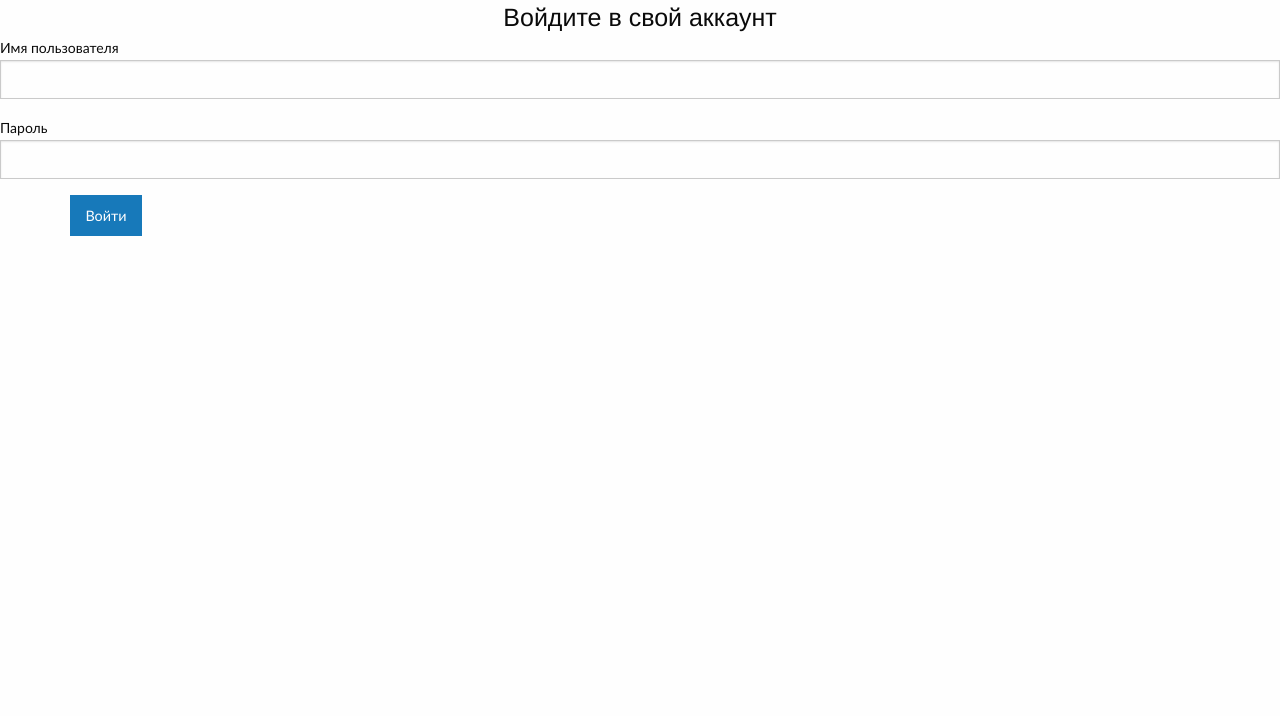
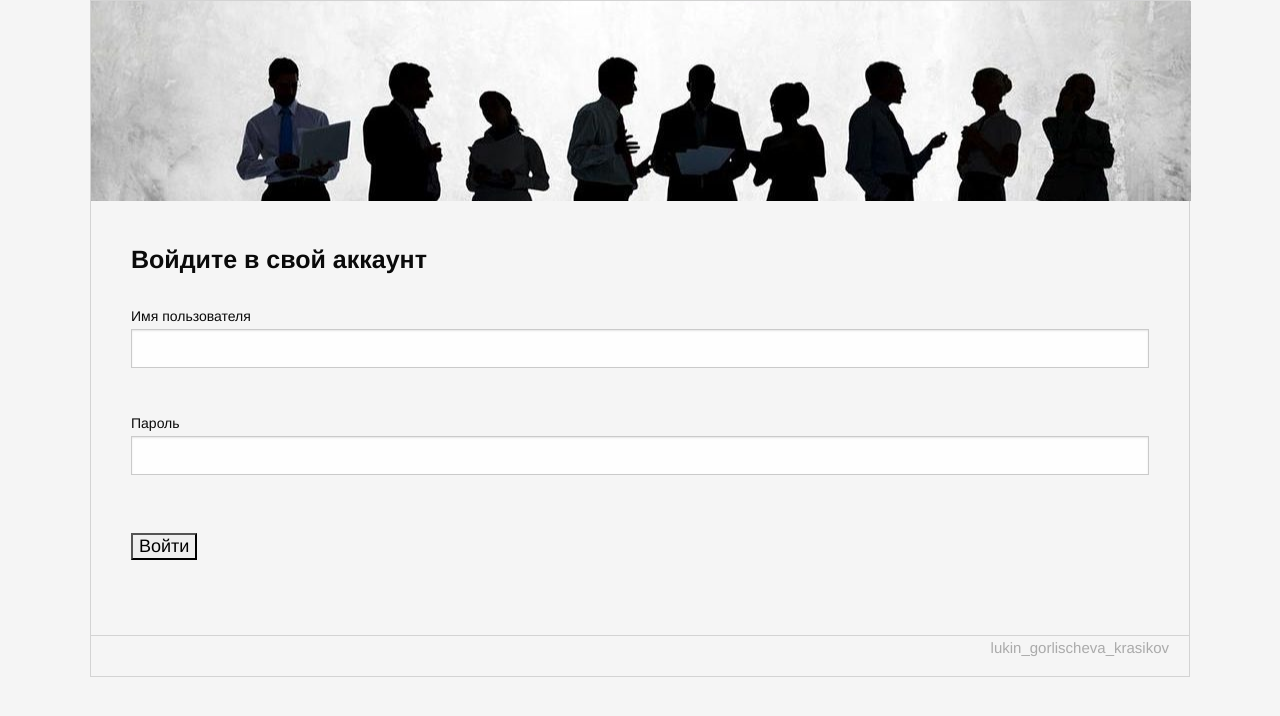
Before and after one commit to Jokerkras/GroupBuy, a Django app: page /login/ in a window 1280 px wide. Shown: the top 716 px of the page. Run offline with Django 3.2, Linux system fonts and the light colour scheme; some libraries are stand-ins or nearby versions.

Commit message:
change login page

```diff
--- a/GroupBuyApp/static/css/style.css
+++ b/GroupBuyApp/static/css/style.css
@@ -108,12 +108,16 @@ input{
 }
 
 .go{
-	margin:0px;
+	margin: 15px 0px;
 }
 
 .buttonCreate{
 	margin:25px 10px 25px 0;
 	font-size:18px;
+}
+
+.margR{
+	margin-right: 85px;
 }
 
 .textbox{
--- a/GroupBuyApp/templates/login.html
+++ b/GroupBuyApp/templates/login.html
@@ -2,24 +2,32 @@
 <!DOCTYPE html>
 <html lang="ru">
 <head>
-    <meta charset="UTF-8">
-    <title>Login</title>
+    <meta http-equiv="Content-Type" content="text/html; charset=utf-8">
+    <link rel="shortcut icon" href="{% static 'images/favicon.ico'%}">
+    <link rel="stylesheet" href="https://maxcdn.bootstrapcdn.com/bootstrap/4.0.0-beta.2/css/bootstrap.min.css" integrity="sha384-PsH8R72JQ3SOdhVi3uxftmaW6Vc51MKb0q5P2rRUpPvrszuE4W1povHYgTpBfshb" crossorigin="anonymous">
+    <link rel="stylesheet" href="{% static 'css/style.css' %}">
     <link rel="stylesheet" type="text/css" href="{% static 'css/foundation.css' %}">
-    <link rel="stylesheet" type="text/css" href="{% static 'css/style.css' %}">
+    <title>GroupBuy</title>
 </head>
-<body class="login">
+<body class="page">
+	<div class="header-img-home"></div>
             <form class="log-in-form" method="post">
-                <h4 class="text-center">Войдите в свой аккаунт</h4>
+                <div class="content-box">
+		        <div class="cont">Войдите в свой аккаунт</div>
                 {% csrf_token %}
                 <label for="username">Имя пользователя</label>
-                <input type="text" name="username" id="username">
-                <label for="password">Пароль</label>
-                <input type="password" name="password" id="password">
+                <input type="text" name="username" id="username"><br>
+                <label class="margR" for="password">Пароль</label>
+                <input type="password" name="password" id="password"><br>
                 {% if login_error %}
-                    <label class="errors">{{ login_error }}</label>
+                    <label class="errors">{{ login_error }}</label><br>
                 {% endif %}
-                <input class="button" type="submit" value="Войти">
+                <input class="go" type="submit" value="Войти">
+                </div>
             </form>
 
+	<footer class="site-footer">
+		<div class="copyrights"><p>lukin_gorlischeva_krasikov</p></div>
+	</footer>
 </body>
 </html>
```
Also changed, not shown: db.sqlite3.
